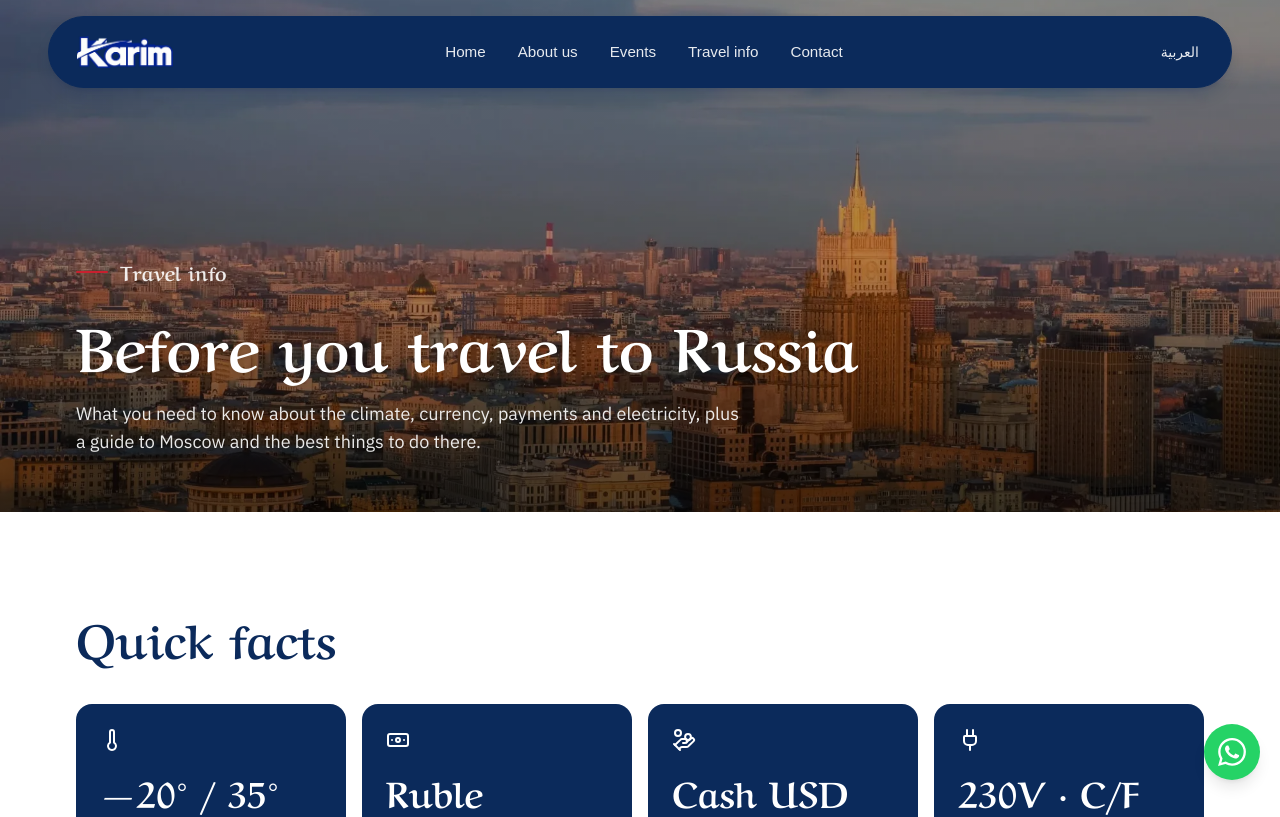
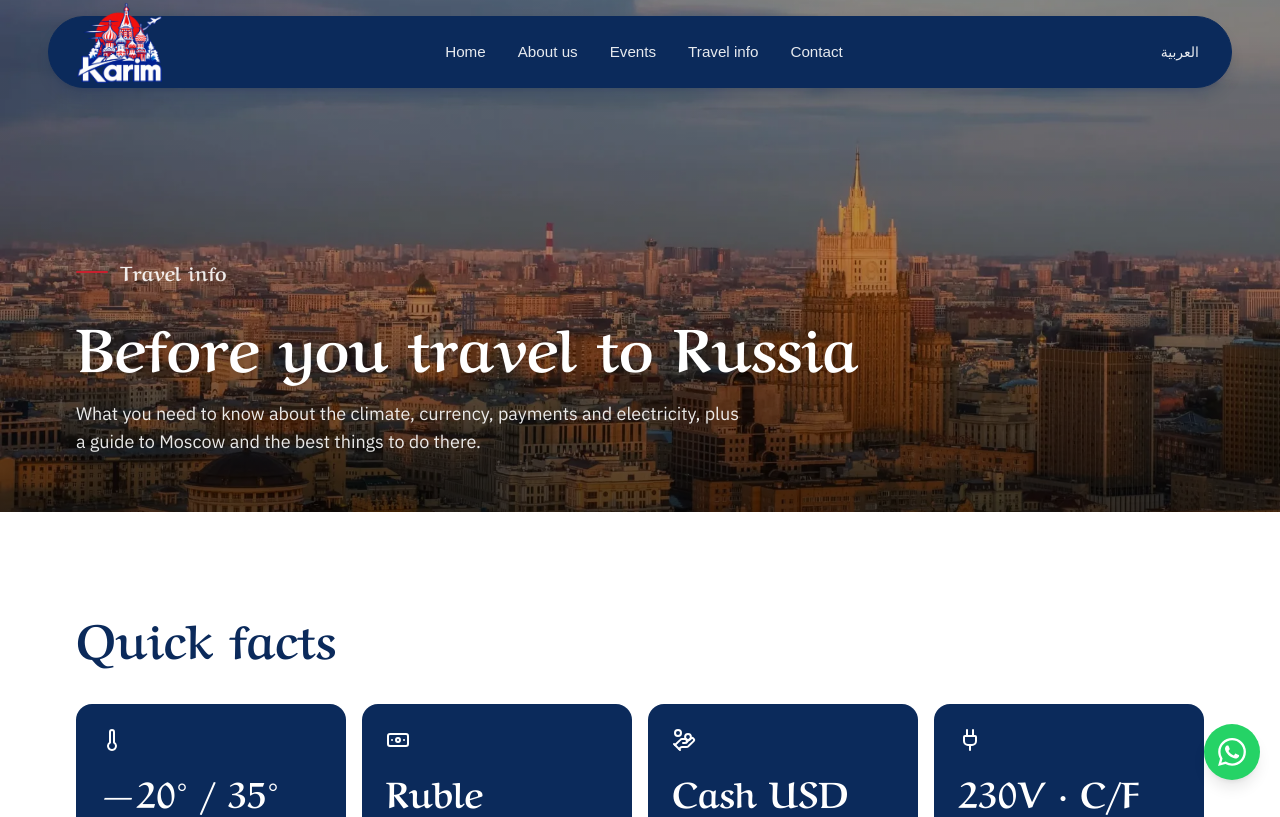
Before and after one commit to nawarabklam-hash/karim-travel-website, a Next.js app: page /en/info in a window 1280 px wide. Shown: the top 817 px of the page. Built offline with nearby package versions, Linux system fonts and the light colour scheme; no server answers; a web font is replaced by a local one.

Commit message:
Add logo to header and footer

```diff
--- a/components/layout/Header.tsx
+++ b/components/layout/Header.tsx
@@ -11,17 +11,21 @@ export default async function Header() {
 
   return (
     <HeaderShell>
-      {/* The client's wordmark (public/logo/, made by scripts/make-logo.mjs) */}
-      <Link href="/" className="justify-self-start">
+      {/* The client's full emblem (public/logo/, made by scripts/make-logo.mjs). It is taller
+          than the bar and rises a few px above it; the bottom edge sits just inside the bar.
+          The header's top padding (pt-3 / sm:pt-4) keeps it fully on screen. */}
+      <Link
+        href="/"
+        className="relative h-full w-[75px] justify-self-start sm:w-[86px]"
+      >
         <Image
-          src="/logo/karim-wordmark.webp"
+          src="/logo/karim-emblem.webp"
           alt={t("site.name")}
-          width={400}
-          height={134}
+          width={800}
+          height={750}
           priority
-          // A 10 KB file shown at about 96px: no need to resize it again
-          unoptimized
-          className="h-7 w-auto sm:h-8"
+          sizes="86px"
+          className="absolute start-0 bottom-[3px] h-[70px] w-auto max-w-none sm:bottom-1 sm:h-20"
         />
       </Link>
 
```
